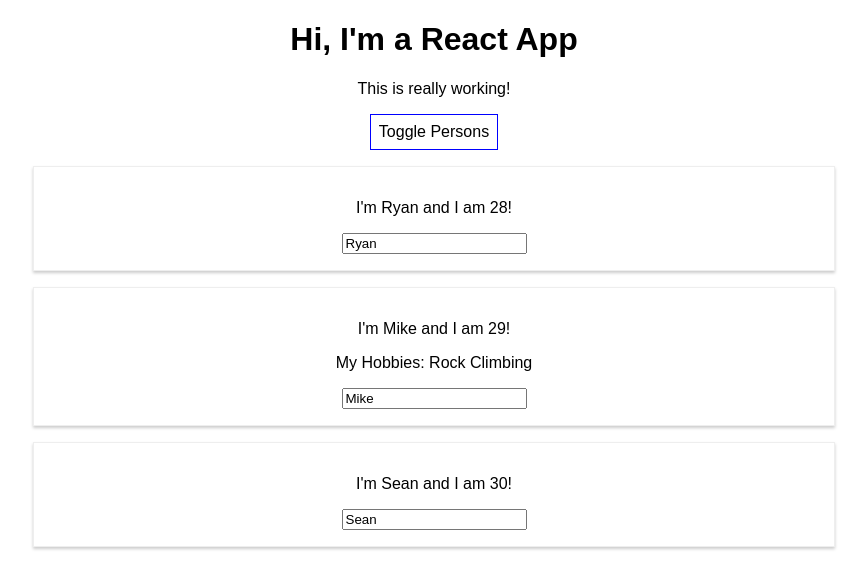
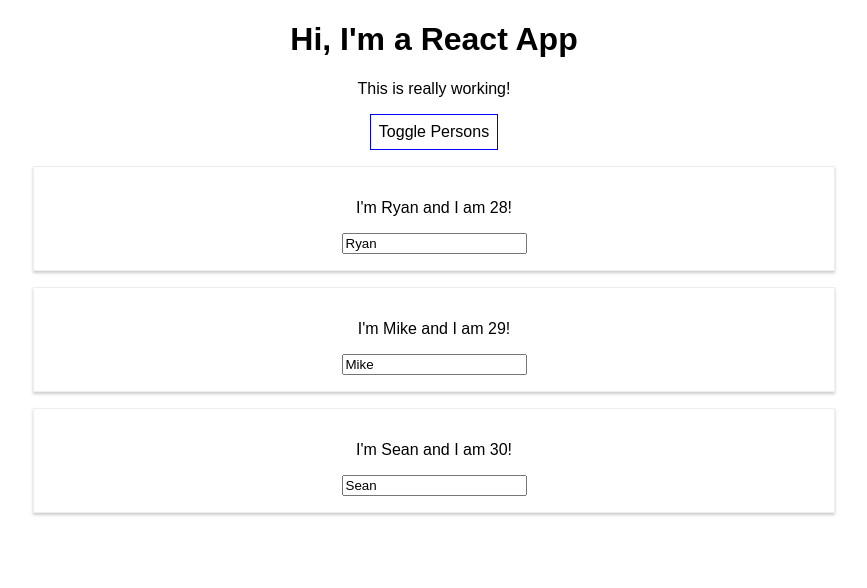
Before and after one commit to ryanjanelli/ReactCompleteGuide, a React (Create React App) app in the folder react-complete-guide/: page / in a window 1280 px wide. Both pictures are taken after a click on the button "Toggle Persons". Shown: the top 588 px of the page, without its empty margins (206-1073 px from the left). Built offline with nearby package versions, Linux system fonts and the light colour scheme.

Commit message:
prepared Person component to handle click event that deletes clicked component

```diff
--- a/react-complete-guide/src/App.js
+++ b/react-complete-guide/src/App.js
@@ -13,18 +13,6 @@
     showPersons: false
   };
 
-  switchNameHandler = newName => {
-    // console.log('Was clicked');
-    // DO NOT CHANGE STATE LIKE THIS --- this.state.persons[0].name = 'Ryebreadington' ---
-    this.setState({
-      persons: [
-        { name: newName, age: 28 },
-        { name: 'Michael', age: 29 },
-        { name: 'Seannifer', age: 30 }
-      ]
-    });
-  };
-
   nameChangedHandler = event => {
     this.setState({
       persons: [
@@ -35,9 +23,19 @@
     });
   };
 
+  deletePersonHandler = personIndex => {
+    // using slice creates a copy of the array so the original is not damaged
+    // const persons = this.state.persons.slice();
+    // using the spread operator is the ES6 approach
+    // ALWAYS UPDATE STATE IN AN IMMUTABLE FASHION
+    const persons = [...this.state.persons];
+    persons.splice(personIndex, 1);
+    this.setState({ persons: persons });
+  };
+
   togglePersonsHandler = () => {
     const doesShow = this.state.showPersons;
-    this.setState({showPersons: !doesShow})
+    this.setState({ showPersons: !doesShow });
   };
 
   render() {
@@ -54,23 +52,16 @@
     if (this.state.showPersons) {
       persons = (
         <div>
-            <Person
-              name={this.state.persons[0].name}
-              age={this.state.persons[0].age}
-            />
-            <Person
-              name={this.state.persons[1].name}
-              age={this.state.persons[1].age}
-              clickRef={this.switchNameHandler.bind(this, 'Michaelalala')}
-              changed={this.nameChangedHandler}
-            >
-              My Hobbies: Rock Climbing
-            </Person>
-            <Person
-              name={this.state.persons[2].name}
-              age={this.state.persons[2].age}
-            />
-          </div>
+          {this.state.persons.map((person, index) => {
+            return (
+              <Person
+                click={() => this.deletePersonHandler(index)}
+                name={person.name}
+                age={person.age}
+              />
+            );
+          })}
+        </div>
       );
     }
 
--- a/react-complete-guide/src/Person/Person.js
+++ b/react-complete-guide/src/Person/Person.js
@@ -5,7 +5,7 @@
 const person = props => {
   return (
     <div className='Person'>
-        <p onClick={props.clickRef}>I'm {props.name} and I am {props.age}!</p>
+        <p onClick={props.click}>I'm {props.name} and I am {props.age}!</p>
         <p>{props.children}</p>
         <input type="text" onChange={props.changed} value={props.name}/>
     </div>
```
